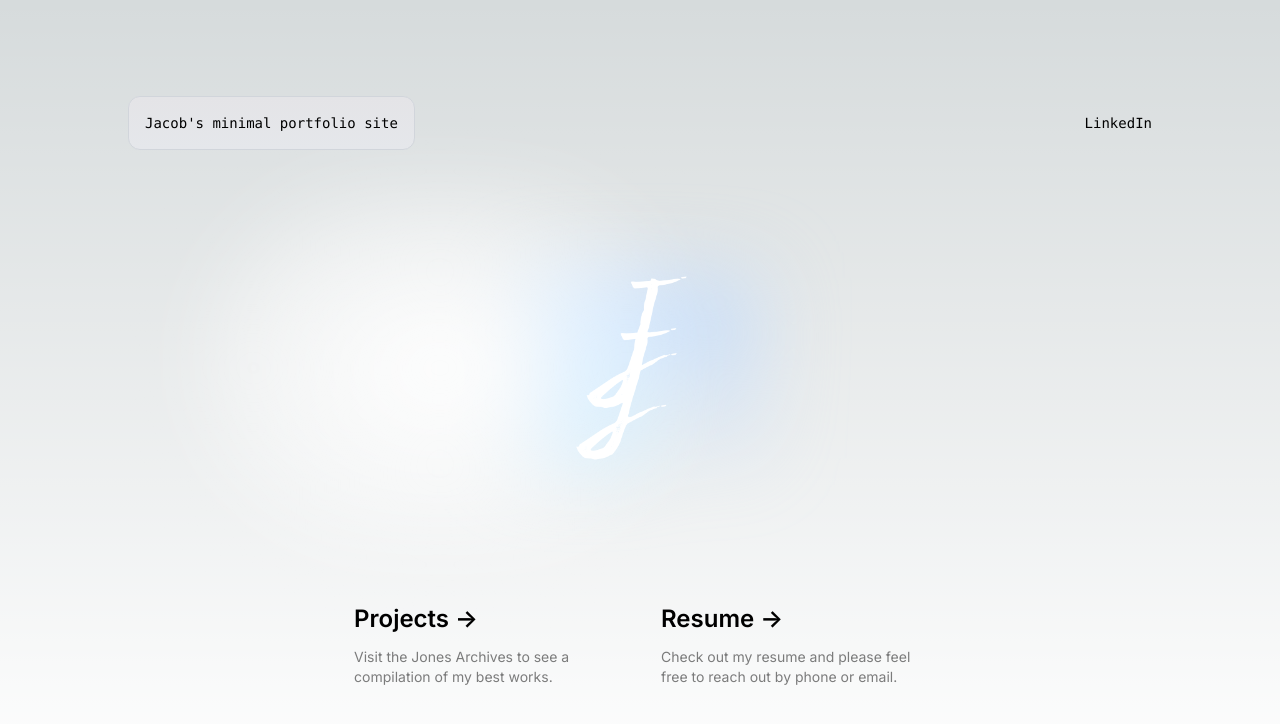
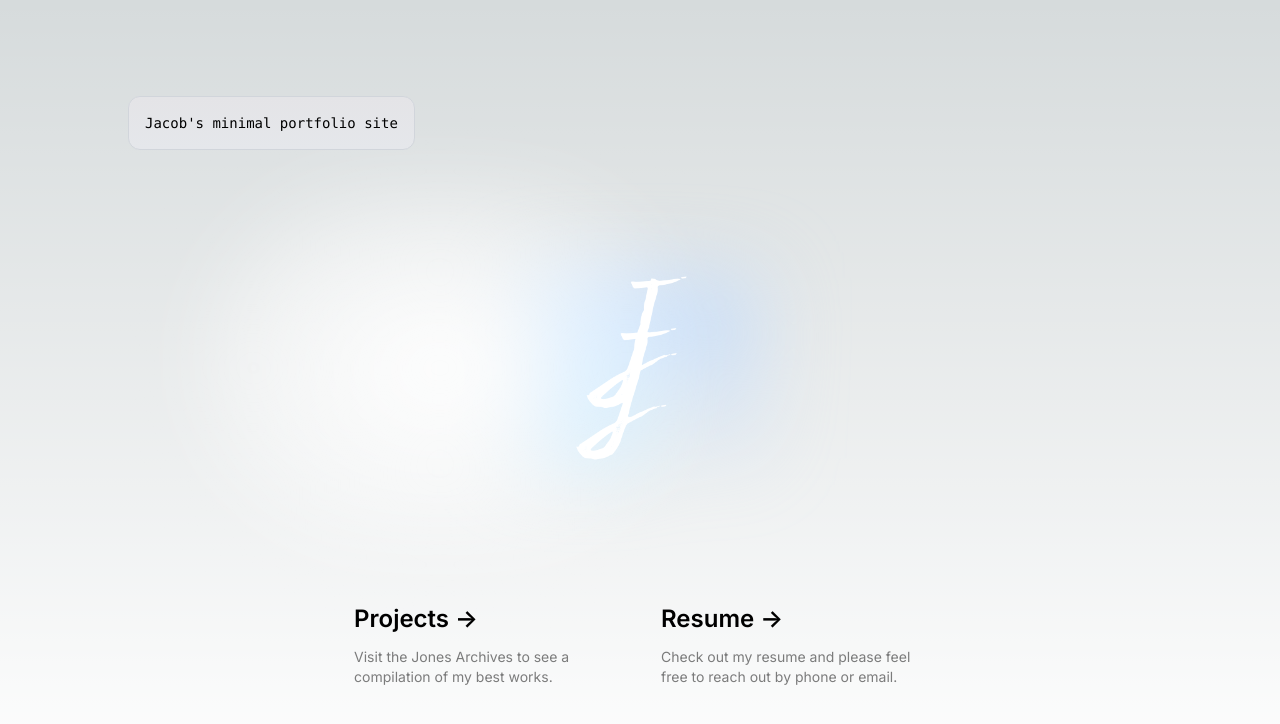
Before and after one commit to JacobJJoness/PortfolioSite, a Next.js app in the folder my-portfolio/: page / in a window 1280 px wide. Shown: the top 724 px of the page. Built offline with nearby package versions, Linux system fonts and the light colour scheme.

Commit message:
Adding Navbar Componenet
Navbar is added. Items in secondary container need to be shift and place on the right.

```diff
--- a/my-portfolio/app/page.tsx
+++ b/my-portfolio/app/page.tsx
@@ -1,25 +1,19 @@
 import Image from 'next/image';
 import Link from 'next/link';
+import Navbar from '@/components/Navbar';
 
 
 
 export default function Home() {
   return (
     <main className="flex min-h-screen flex-col items-center justify-between p-24">
+
       <div className="z-10 w-full max-w-5xl items-center justify-between font-mono text-sm lg:flex " >
         <p className="fixed left-0 top-0 flex w-full justify-center border-b border-gray-300 bg-gradient-to-b from-zinc-200 pb-6 pt-8 backdrop-blur-2xl dark:border-neutral-800 dark:bg-zinc-800/30 dark:from-inherit lg:static lg:w-auto  lg:rounded-xl lg:border lg:bg-gray-200 lg:p-4 lg:dark:bg-zinc-800/30">
           Jacob's minimal portfolio site
         </p>
-        <div className="fixed bottom-0 left-0 flex h-48 w-full items-end justify-center bg-gradient-to-t from-white via-white dark:from-black dark:via-black lg:static lg:h-auto lg:w-auto lg:bg-none">
-          <a
-            className="pointer-events-none flex place-items-center gap-2 p-8 lg:pointer-events-auto lg:p-0"
-            href="https://www.linkedin.com/in/jacob-jones-b5bb8220b/"
-            target="_blank"
-            rel="noopener noreferrer"
-          >
-            LinkedIn
-          </a>
-        </div>
+
+
       </div>
 
       <div className="relative flex place-items-center before:absolute before:h-[300px] before:w-[480px] before:-translate-x-1/2 before:rounded-full before:bg-gradient-radial before:from-white before:to-transparent before:blur-2xl before:content-[''] after:absolute after:-z-20 after:h-[180px] after:w-[240px] after:translate-x-1/3 after:bg-gradient-conic after:from-sky-200 after:via-blue-200 after:blur-2xl after:content-[''] before:dark:bg-gradient-to-br before:dark:from-transparent before:dark:to-pink-700 before:dark:opacity-10 after:dark:from-pink-900 after:dark:via-[#ff1a01] after:dark:opacity-40 before:lg:h-[360px] z-[-1]">
--- /dev/null
+++ b/my-portfolio/components/Navbar.tsx
@@ -0,0 +1,34 @@
+import React from 'react'
+import Image from 'next/image';
+import Link from 'next/link';
+
+function Navbar() {
+  return (
+
+    <div className="flex items-center w-screen ">
+        <Link href="/" className="text-white text-lg font-mono m-4  group rounded-lg border border-transparent px-3 py-1 transition-colors hover:border-gray-300 hover:bg-gray-100 hover:dark:border-neutral-700 hover:dark:bg-neutral-800/30 "> {/* Use Link to navigate back to the home page (you can adjust the href accordingly) */}
+            <Image
+            className="relative dark:drop-shadow-[0_0_0.35rem_#ff0303] "
+            src="/jjj.png"
+            alt="JJ Logo"
+            width={80}
+            height={80}
+            priority
+            />
+        </Link>
+        <div className="justify-end flex-row">
+            <Link href="/" className="text-white text-lg font-mono m-4 group rounded-lg border border-transparent px-3 py-1 transition-colors hover:border-gray-300 hover:bg-gray-100 hover:dark:border-neutral-700 hover:dark:bg-neutral-800/30 "> {/* Use Link to navigate back to the home page (you can adjust the href accordingly) */}
+                Github
+            </Link>
+            <Link href="/" className="text-white text-lg font-mono m-4 group rounded-lg border border-transparent px-3 py-1 transition-colors hover:border-gray-300 hover:bg-gray-100 hover:dark:border-neutral-700 hover:dark:bg-neutral-800/30 "> {/* Use Link to navigate back to the home page (you can adjust the href accordingly) */}
+                Github
+            </Link>
+        </div>
+
+
+
+    </div>
+  )
+}
+
+export default Navbar;
--- a/my-portfolio/pages/projects.tsx
+++ b/my-portfolio/pages/projects.tsx
@@ -3,7 +3,8 @@
 import 'tailwindcss/tailwind.css';
 import Image from 'next/image';
 import Link from 'next/link';
-import React from 'react';
+
+import Navbar from '@/components/Navbar';
 
 // Replace this with your actual project data
 import projects from '../data/projects';
@@ -11,18 +12,8 @@ import projects from '../data/projects';
 const ProjectsPage = () => {
   return (
     <div className="bg-black min-h-screen py-1 px-1 ">
-        <div className="flex items-center w-1/2 ">
-                <Link href="/" className="text-white text-lg font-mono m-4 group rounded-lg border border-transparent px-3 py-1 transition-colors hover:border-gray-300 hover:bg-gray-100 hover:dark:border-neutral-700 hover:dark:bg-neutral-800/30 "> {/* Use Link to navigate back to the home page (you can adjust the href accordingly) */}
-                   <Image
-                      className="relative dark:drop-shadow-[0_0_0.35rem_#ff0303] "
-                      src="/jjj.png"
-                      alt="JJ Logo"
-                      width={80}
-                      height={80}
-                      priority
-                    />
-                </Link>
-        </div>
+      <Navbar/>
+
       <div className="container mx-auto px-4 sm:px-6 lg:px-8">
         <h1 className="text-3xl text-white font-mono mb-8">The Jones Archives</h1>
         <div className="grid grid-cols-1 sm:grid-cols-2 lg:grid-cols-3 gap-4">
--- a/my-portfolio/pages/resume.tsx
+++ b/my-portfolio/pages/resume.tsx
@@ -3,6 +3,7 @@
 import Head from 'next/head';
 import Link from 'next/link';
 import Image from 'next/image';
+import Navbar from '@/components/Navbar';
 import 'tailwindcss/tailwind.css';
 
 
@@ -12,20 +13,11 @@ const Resume = () => {
     // style={{backgroundImage: "url('/red.png')",backgroundPosition: 'center',backgroundRepeat: 'no-repeat',backgroundSize: 'cover'}}
     <main className="bg-black h-screen bg-black" style={{backgroundImage: "url('/red.png')",backgroundPosition: 'center',backgroundRepeat: 'no-repeat',backgroundSize: 'cover'}}>
       <Head>
-          <title>Jacob Jones - Resume</title>
+          <title> The Jones Archives</title>
       </Head>
-       <div className="flex items-center w-1/2 ">
-                <Link href="/" className="text-white text-lg font-mono m-4 group rounded-lg border border-transparent px-3 py-1 transition-colors hover:border-gray-300 hover:bg-gray-100 hover:dark:border-neutral-700 hover:dark:bg-neutral-800/30 "> {/* Use Link to navigate back to the home page (you can adjust the href accordingly) */}
-                   <Image
-                      className="relative dark:drop-shadow-[0_0_0.35rem_#ff0303] "
-                      src="/jjj.png"
-                      alt="JJ Logo"
-                      width={80}
-                      height={80}
-                      priority
-                    />
-                </Link>
-      </div>
+
+      <Navbar/>
+
       <div className="max-w-screen h-5/6 ml-8 p-8 p-8 pt-0 text-white font-mono overflow-y-auto scrollbar-hide  ">
 
 
@@ -34,6 +26,7 @@ const Resume = () => {
           <h1 className="text-4xl font-bold mb-2 text=white">JACOB JONES</h1>
           <p>genjacob20@gmail.com | 361-585-9668 | 802 Purdue Rd., Corpus Christi, TX, 78418 | LinkedIN</p>
         </header>
+
         <section className="mb-8">
           <h2 className="text-2xl font-bold mb-2">EDUCATION</h2>
           <p className="mb-2">Bachelor of Science in Computer Science</p>
@@ -41,7 +34,9 @@ const Resume = () => {
           <p className="mb-4">Expected Graduation - Spring 2024</p>
           <p>Concentration: Systems Programming</p>
         </section>
+
         <section className="mb-8">
+
           <h2 className="text-2xl font-bold mb-2">EXPERIENCE</h2>
           <div className="mb-6">
             <h3 className="text-lg font-bold">Half Price Books (May 2022 - June 2023)</h3>
@@ -53,6 +48,7 @@ const Resume = () => {
               <li>Cash handling and efficient POS system utilization.</li>
             </ul>
           </div>
+
           <div>
             <h3 className="text-lg font-bold">I.T Service Desk (August 2021 - February 2022)</h3>
             <p className="mb-2">Student Worker</p>
@@ -67,8 +63,11 @@ const Resume = () => {
               <li>Proficient use of Cisco Products and Troubleshooting (Cisco Webex, Jabber, Anyconnect, Etc).</li>
             </ul>
           </div>
+
         </section>
+
         <section>
+
           <h2 className="text-2xl font-bold mb-2">SKILLS</h2>
           <div className="grid grid-cols-1 sm:grid-cols-2 md:grid-cols-3 gap-4">
             <div>
```
